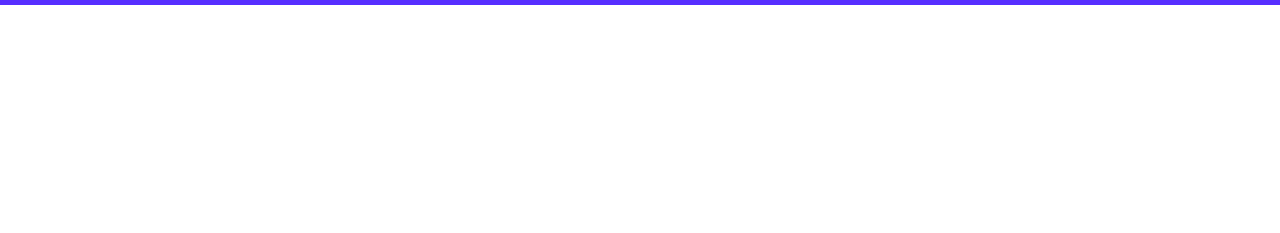
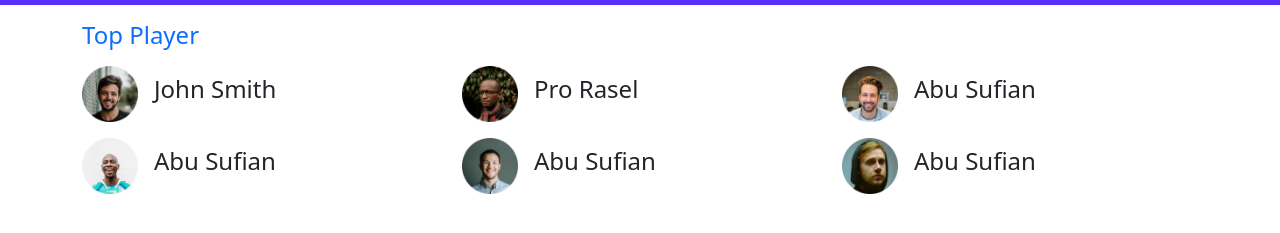
Before and after one commit to Emtiaz-Rahman/leaderboard_bootstarp, a plain HTML site: page index.html in a window 1280 px wide. Shown: the part 79-312 px from the top of the page. Drawn offline with Linux system fonts and the light colour scheme.

Commit message:
top page

```diff
--- a/index.html
+++ b/index.html
@@ -44,30 +44,45 @@
         </nav>
     </header>
     <main>
+    <section class="container bg-white">
+        <div>
+            <h4 class="text-primary my-3">Top Player</h4>
+            <div class="row gy-3">
+                <div class="col-12 col-md-6 col-lg-4 d-flex align-items-center ">
+                    <img width="56px" src="images/players/player-1.png" alt="">
+                    <h4 class="ms-3">John Smith</h4>
+                </div>
 
+                <div class="col-12 col-md-6 col-lg-4 d-flex align-items-center ">
+                    <img width="56px" src="images/players/player-2.png" alt="">
+                    <h4 class="ms-3">Pro Rasel</h4>
+                </div>
+
+                <div class="col-12 col-md-6 col-lg-4 d-flex align-items-center ">
+                    <img width="56px" src="images/players/player-3.png" alt="">
+                    <h4 class="ms-3">Abu Sufian</h4>
+                </div>
+                <div class="col-12 col-md-6 col-lg-4 d-flex align-items-center ">
+                    <img width="56px" src="images/players/player-4.png" alt="">
+                    <h4 class="ms-3">Abu Sufian</h4>
+                </div>
+                <div class="col-12 col-md-6 col-lg-4 d-flex align-items-center ">
+                    <img width="56px" src="images/players/player-5.png" alt="">
+                    <h4 class="ms-3">Abu Sufian</h4>
+                </div>
+                <div class="col-12 col-md-6 col-lg-4 d-flex align-items-center ">
+                    <img width="56px" src="images/players/player-6.png" alt="">
+                    <h4 class="ms-3">Abu Sufian</h4>
+                </div>
+
+            </div>
+        </div>
+    </section>
     </main>
     <footer>
 
     </footer>
 
-
-
-
-
-
-
-
-
-
-
-
-
-
-
-
-
-
-
     <script src="js/bootstrap.bundle.min.js"></script>
 </body>
 
```
